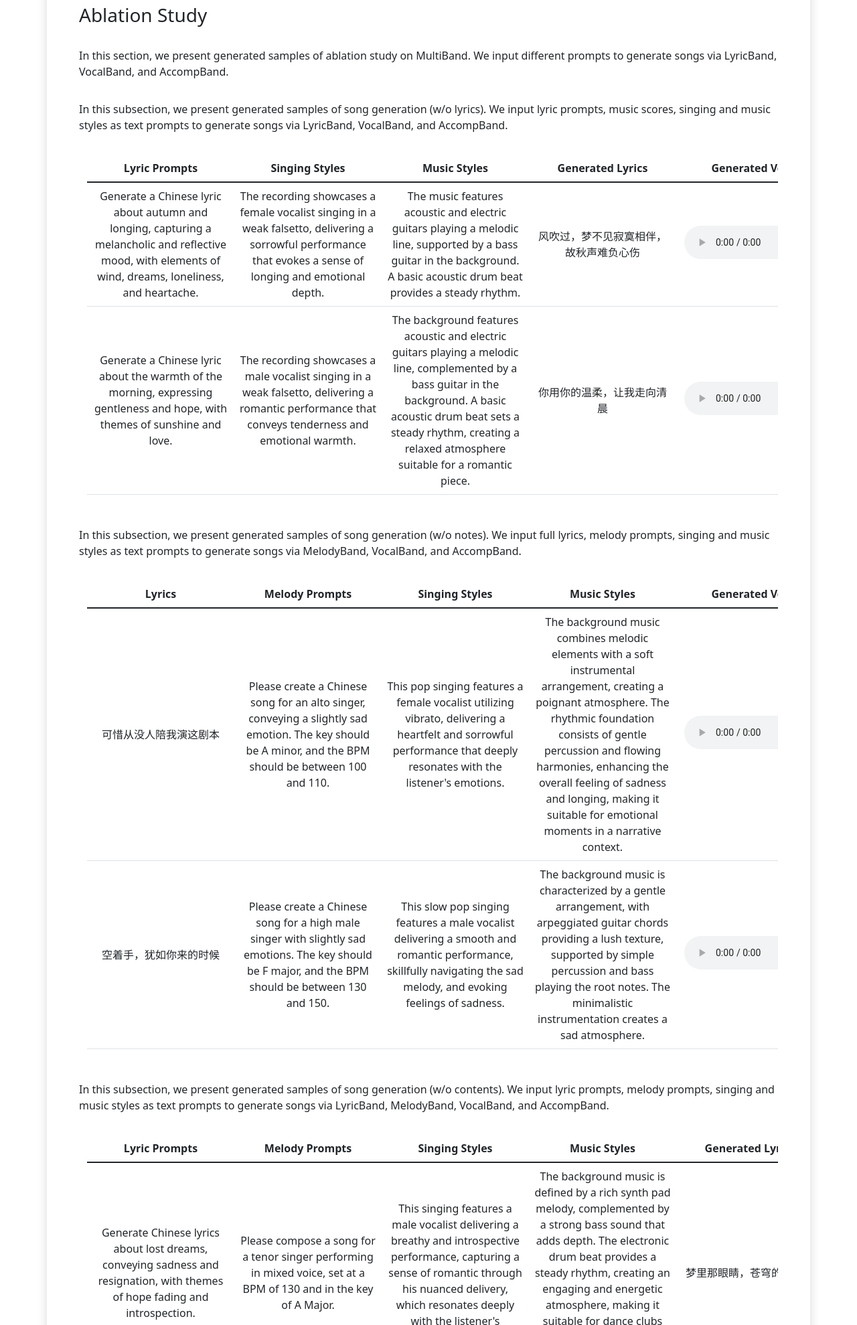
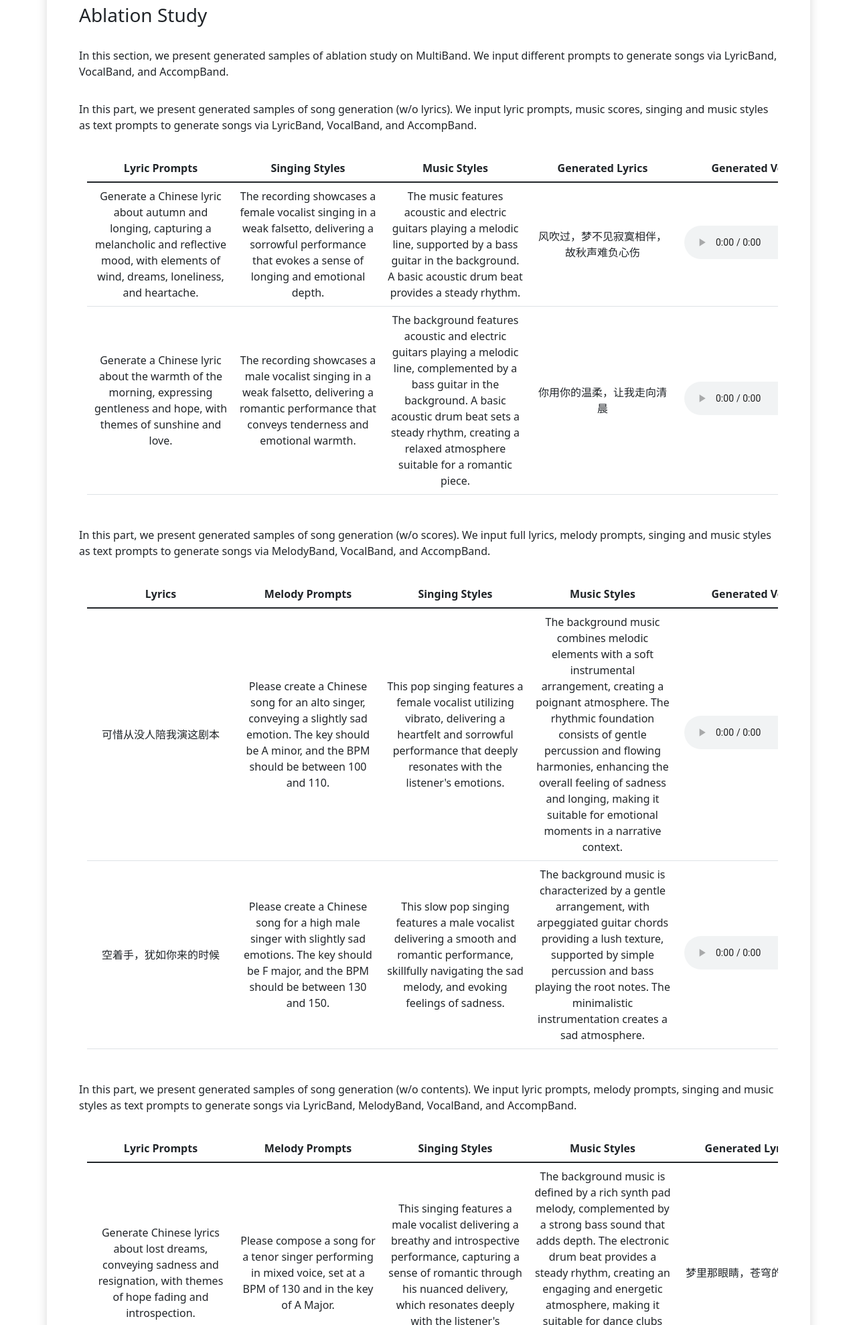
Before and after one commit to MultiBand/MultiBand.github.io, a plain HTML site: page index.html in a window 1280 px wide. Shown: the part 9358-11337 px from the top of the page at 67% size. Drawn offline with nearby package versions, Linux system fonts and the light colour scheme.

Commit message:
Update index.html

```diff
--- a/index.html
+++ b/index.html
@@ -416,7 +416,7 @@
     </p>
 
     <p style="margin-top: 2em">
-      In this subsection, we present generated samples of song generation (w/o lyrics).
+      In this part, we present generated samples of song generation (w/o lyrics).
       We input lyric prompts, music scores, singing and music styles as text prompts to generate songs via LyricBand, VocalBand, and AccompBand.
     </p>
     <div class="container pt-3 table-responsive">
@@ -457,7 +457,7 @@
     </div>
 
     <p style="margin-top: 2em">
-      In this subsection, we present generated samples of song generation (w/o notes).
+      In this part, we present generated samples of song generation (w/o scores).
       We input full lyrics, melody prompts, singing and music styles as text prompts to generate songs via MelodyBand, VocalBand, and AccompBand.
     </p>
     <div class="container pt-3 table-responsive">
@@ -497,7 +497,7 @@
     </div>
 
     <p style="margin-top: 2em">
-      In this subsection, we present generated samples of song generation (w/o contents).
+      In this part, we present generated samples of song generation (w/o contents).
       We input lyric prompts, melody prompts, singing and music styles as text prompts to generate songs via LyricBand, MelodyBand, VocalBand, and AccompBand.
     </p>
     <div class="container pt-3 table-responsive">
@@ -541,7 +541,7 @@
     </div>
 
     <p style="margin-top: 2em">
-      In this subsection, we present generated samples of song generation (w/o prompts).
+      In this part, we present generated samples of song generation (w/o prompts).
       We input lyric prompts, melody prompts, singing and music styles as text prompts to generate songs via LyricBand, MelodyBand, VocalBand, and AccompBand.
     </p>
     <div class="container pt-3 table-responsive">
```
